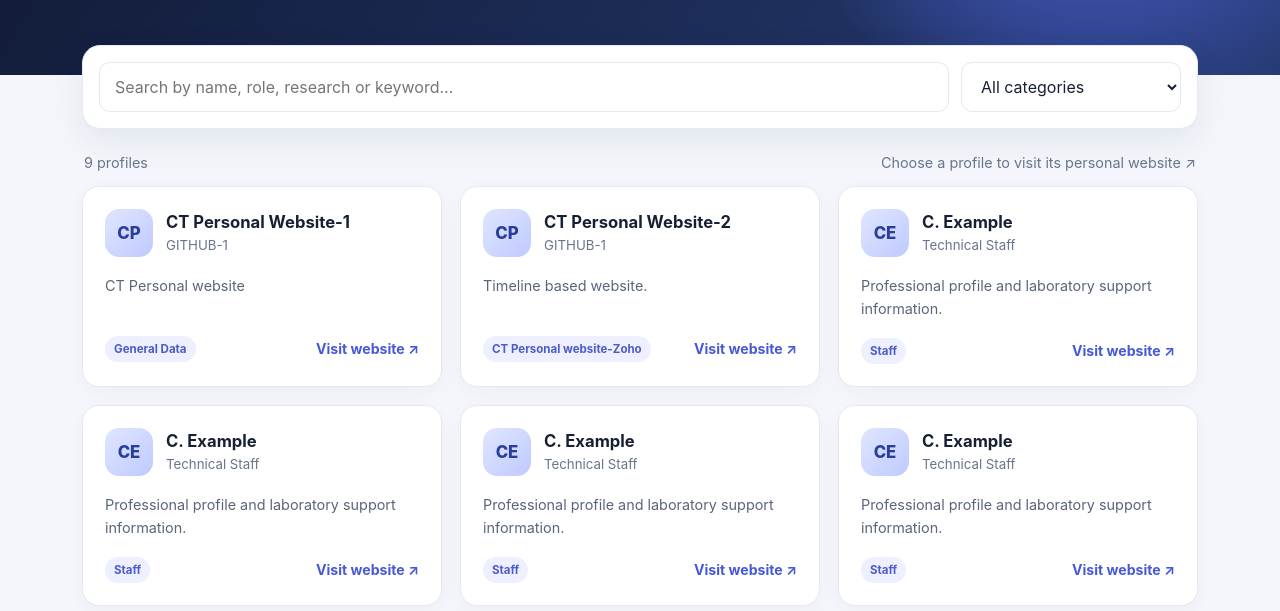
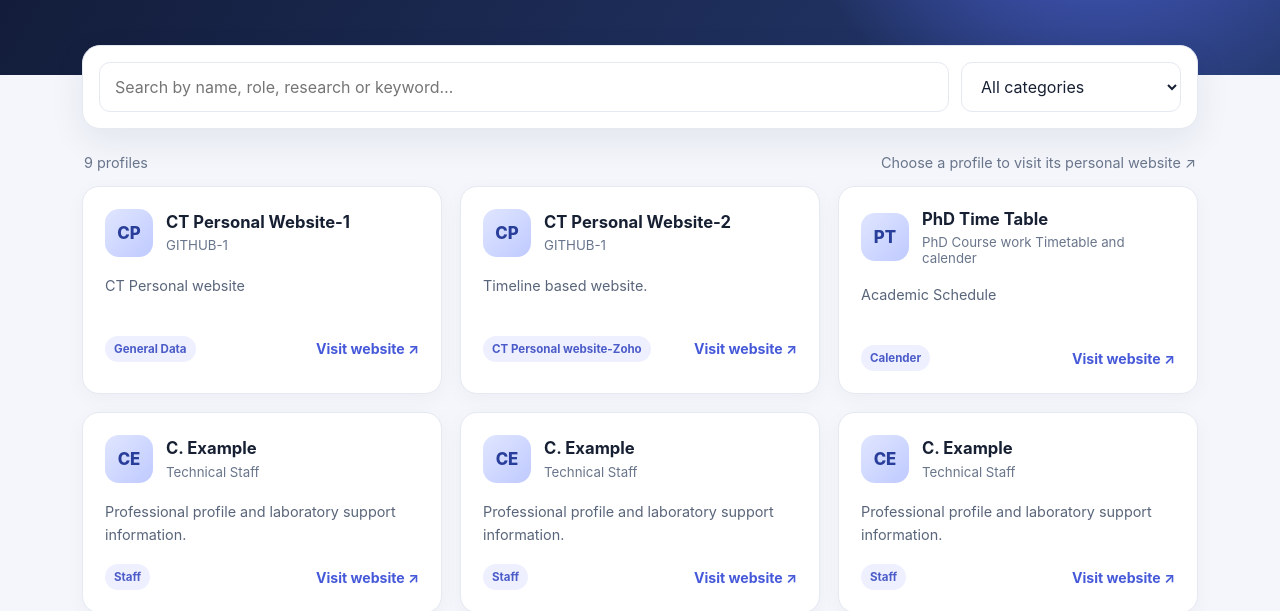
Before and after one commit to ctresearchdomain/ctresearchdomain.github.io, a plain HTML site: page index.html in a window 1280 px wide. Shown: the part 221-832 px from the top of the page. Drawn offline with Linux system fonts and the light colour scheme.

Commit message:
Update index.html

```diff
--- a/index.html
+++ b/index.html
@@ -97,10 +97,10 @@ const profiles = [
     url: "https://samuract.github.io/"
   },
   {
-    name: "C. Example",
-    role: "Technical Staff",
-    category: "Staff",
-    description: "Professional profile and laboratory support information.",
+    name: "PhD Time Table",
+    role: "PhD Course work Timetable and calender",
+    category: "Calender",
+    description: "Academic Schedule",
     url: "https://chengappagithub.github.io/"
   },
   {
```
